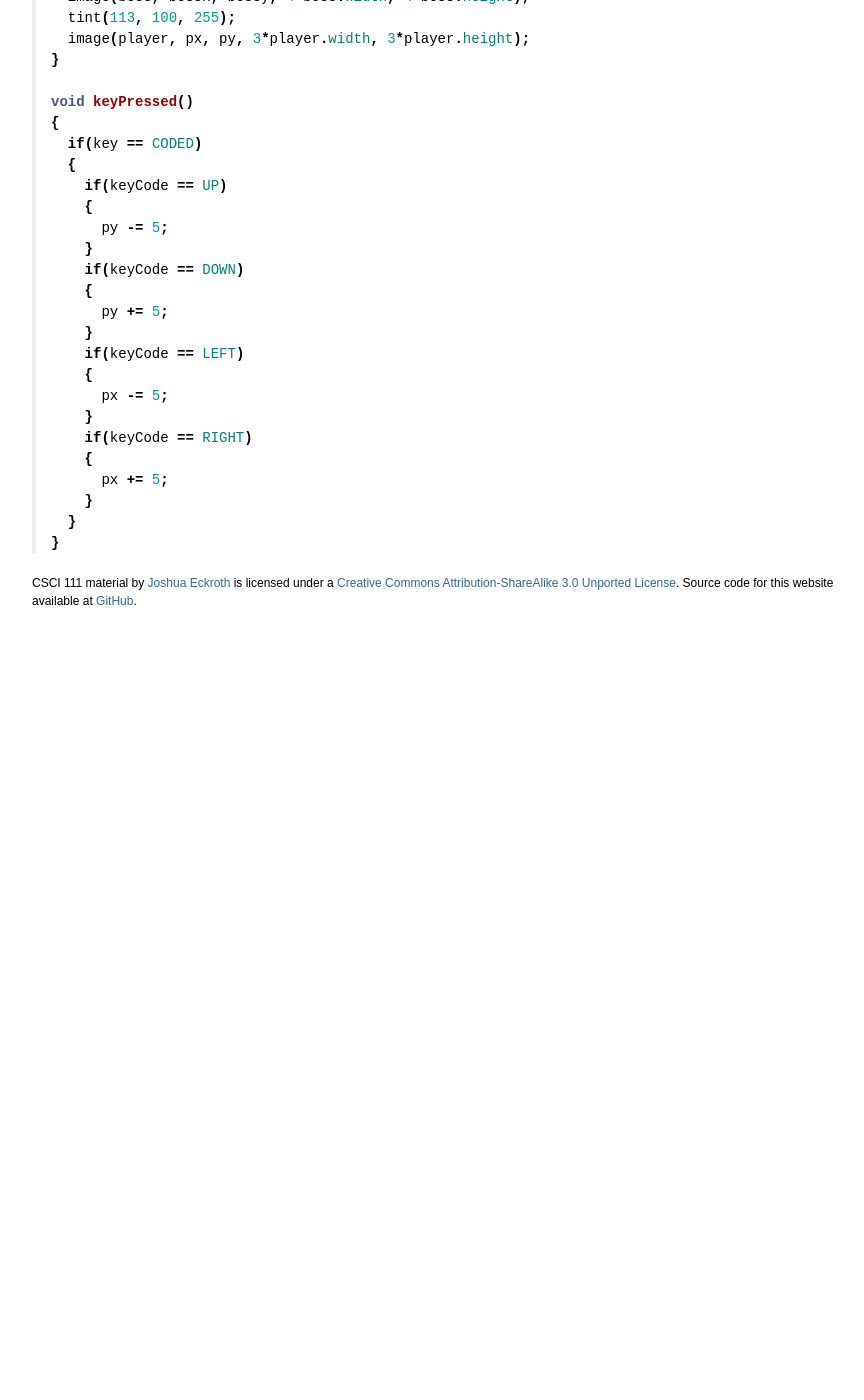
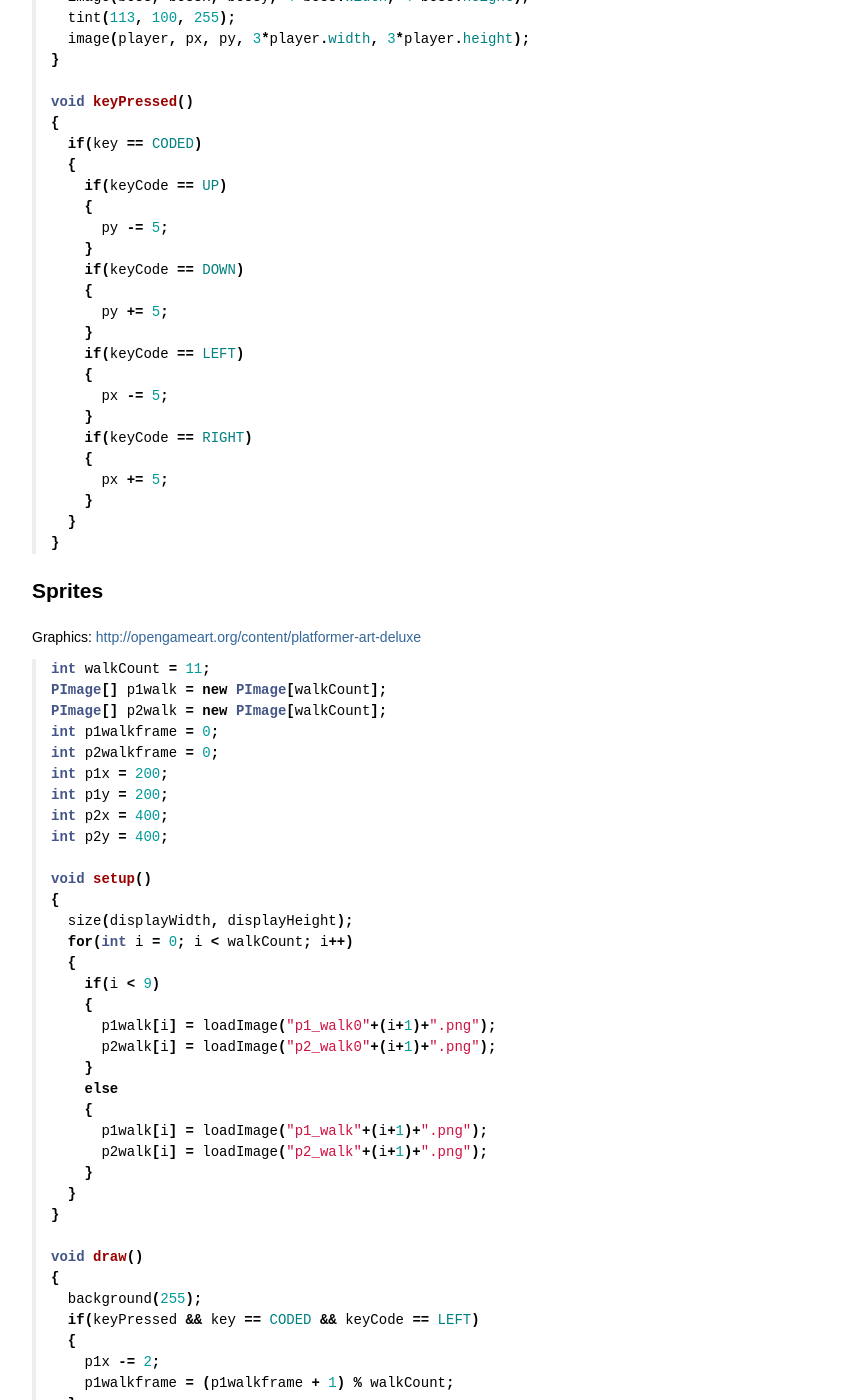
Before and after one commit to joshuaeckroth/csci111-website, a Jekyll site: the page built from guides/_posts/2014-09-26-images.markdown, in a window 1280 px wide and 1400 px high, scrolled down 1720 px. Shown: the whole window, without its empty margins (183-1047 px from the left). Built offline with Jekyll 4.4.1, drawn with Linux system fonts in a browser that asks for light colours; Markdown is read by kramdown in place of the engine named in the settings; before the commit the page ends 2350 px from its top, so only the background shows below that; some of the changed text lies outside the part shown.

Commit message:
Added some examples.

```diff
--- a/guides/_posts/2014-09-26-images.markdown
+++ b/guides/_posts/2014-09-26-images.markdown
@@ -93,3 +93,102 @@
   }
 }
 {% endhighlight %}
+
+## Sprites
+
+Graphics: [http://opengameart.org/content/platformer-art-deluxe](http://opengameart.org/content/platformer-art-deluxe)
+
+{% highlight java %}
+
+int walkCount = 11;
+PImage[] p1walk = new PImage[walkCount];
+PImage[] p2walk = new PImage[walkCount];
+int p1walkframe = 0;
+int p2walkframe = 0;
+int p1x = 200;
+int p1y = 200;
+int p2x = 400;
+int p2y = 400;
+
+void setup()
+{
+  size(displayWidth, displayHeight);
+  for(int i = 0; i < walkCount; i++)
+  {
+    if(i < 9)
+    {
+      p1walk[i] = loadImage("p1_walk0"+(i+1)+".png");
+      p2walk[i] = loadImage("p2_walk0"+(i+1)+".png");
+    }
+    else
+    {
+      p1walk[i] = loadImage("p1_walk"+(i+1)+".png");
+      p2walk[i] = loadImage("p2_walk"+(i+1)+".png");
+    }
+  }
+}
+
+void draw()
+{
+  background(255);
+  if(keyPressed && key == CODED && keyCode == LEFT)
+  {
+    p1x -= 2;
+    p1walkframe = (p1walkframe + 1) % walkCount;
+  }
+  if(keyPressed && key == CODED && keyCode == RIGHT)
+  {
+    p1x += 2;
+    p1walkframe = (p1walkframe + 1) % walkCount;
+  }
+  if(keyPressed && key == 'a')
+  {
+    p2x -= 2;
+    p2walkframe = (p2walkframe + 1) % walkCount;
+  }
+  if(keyPressed && key == 'd')
+  {
+    p2x += 2;
+    p2walkframe = (p2walkframe + 1) % walkCount;
+  }
+
+  image(p1walk[p1walkframe], p1x, p1y);
+  image(p2walk[p2walkframe], p2x, p2y);
+}
+{% endhighlight %}
+
+## Tiles
+
+Graphics: [http://opengameart.org/content/platformer-art-deluxe](http://opengameart.org/content/platformer-art-deluxe)
+
+{% highlight java %}
+PImage[][] tiles = new PImage[8][8];
+
+void setup()
+{
+  size(8*70, 8*70);
+  for(int i = 0; i < 8; i++)
+  {
+    tiles[i][7] = loadImage("stoneMid.png");
+  }
+  tiles[1][3] = loadImage("sandCliffLeft.png");
+  tiles[2][3] = loadImage("sandMid.png");
+  tiles[3][3] = loadImage("sandCliffRight.png");
+
+}
+
+void draw()
+{
+  background(#71FFFE);
+  for(int i = 0; i < 8; i++)
+  {
+    for(int j = 0; j < 8; j++)
+    {
+      if(tiles[i][j] != null)
+      {
+        image(tiles[i][j], i*70, j*70);
+      }
+    }
+  }
+}
+{% endhighlight %}
```
Also changed, not shown: videos/_posts/2014-10-01-2d-arrays.markdown (+41 -1 lines).
